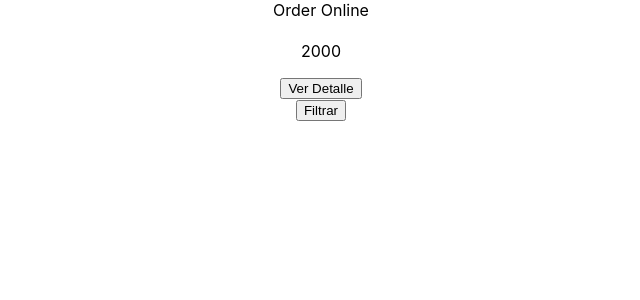
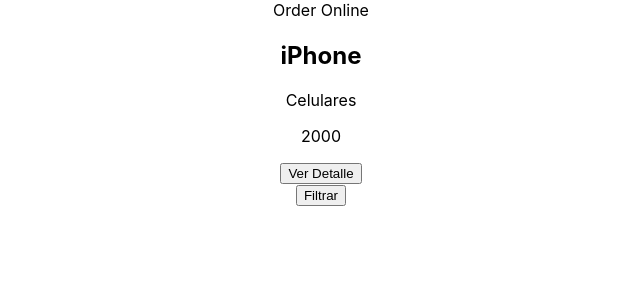
Before and after one commit to lcanet11/ecomm, a React (Create React App) app in the folder ecomm22/: page / in a window 1280 px wide. Both pictures are taken after a click on the button "Filtrar". Shown: the top 300 px of the page, without its empty margins (319-959 px from the left). Built offline with nearby package versions, Linux system fonts and the light colour scheme.

Commit message:
add loading useEffect

```diff
--- a/ecomm22/src/Home.jsx
+++ b/ecomm22/src/Home.jsx
@@ -1,19 +1,16 @@
-import React, {Component} from 'react';
+import React from 'react';
 import Productos from './Productos';
 
 
-class Home extends Component{
-    constructor () {
-        super()
-    }
+function Home(){
+  return(
+    <>
 
-    render(){
-        return(
-          <div>
-            <Productos />
-          </div>
-        )
-    }
+      <div>
+        <Productos />
+      </div>
+    </>
+  )
 }
 
 export default Home;
--- a/ecomm22/src/Producto.jsx
+++ b/ecomm22/src/Producto.jsx
@@ -1,18 +1,23 @@
-import React, {Component} from 'react';
 
-class Producto extends Component {
-    render() {
-        console.log("props", this.props)
-        return(
-            <div>
-                <h2>{this.props.title}</h2>
-                <p>{this.props.category}</p>
-                <p>{this.props.price}</p>
-                <button>Ver Detalle</button>
-            </div>
+import React, {useEffect} from 'react'
+import Productos from './Productos'
 
-        )
-    }
+function Producto({
+    title,
+    category,
+    price
+}){
+    //console.log("props", props)
+    //const {title, category, price} = props
+
+    return(
+        <div>
+            <h2>{title}</h2>
+            <p>{category}</p>
+            <p>{price}</p>
+            <button>Ver Detalle</button>
+        </div>
+    )
 }
 
-export default Producto;
+export default Producto
--- a/ecomm22/src/Productos.jsx
+++ b/ecomm22/src/Productos.jsx
@@ -1,11 +1,16 @@
-import React, {Component} from 'react';
+import React, {useState, useEffect} from 'react';
 import Producto from './Producto';
 
-class Productos extends Component {
-    constructor(){
-        super()
-        this.state = {
-            productos: [
+
+function Productos(){
+    const [titulo, setTitulo] = useState()
+    const [productos, setProductos] = useState([])
+    const [isLoading, setIsLoading] = useState(true)
+
+    useEffect(() => {
+        //buscar en base de datos
+        setTimeout(() =>{
+            setProductos([
                 {
                     id:1,
                     title:"Moto G",
@@ -24,25 +29,32 @@
                     price:2000,
                     category:"Celulares"
                 }
-            ]
-        }
+            ])
+            setIsLoading(false)
+        }, 2000)
+    }, []
+    )
+
+    const filtrar = () => {
+        setProductos([{
+            id:3,
+            title:"iPhone",
+            price:2000,
+            category:"Celulares"
+        }])
     }
 
-    filtrar = () => {
-        this.setState({
-            productos: [{
-                price:2000,
-            }]
-        })
-    }
-
-
-    render() {
+    if(isLoading){
         return(
             <div>
-                <h1>{this.state.titulo}</h1>
-                {this.state.productos.map(producto => <Producto title={producto.title} price={producto.price} category={producto.category}/>)}
-                <button onClick={this.filtrar}>Filtrar</button>
+                Cargando....
+            </div>
+        )} else {
+        return(
+            <div>
+                <h1>{titulo}</h1>
+                {productos.map(producto => <Producto title={producto.title} price={producto.price} category={producto.category}/>)}
+                <button onClick={filtrar}>Filtrar</button>
             </div>
         )
     }
```
Also changed, not shown: ecomm22/src/Banner.jsx (added).
